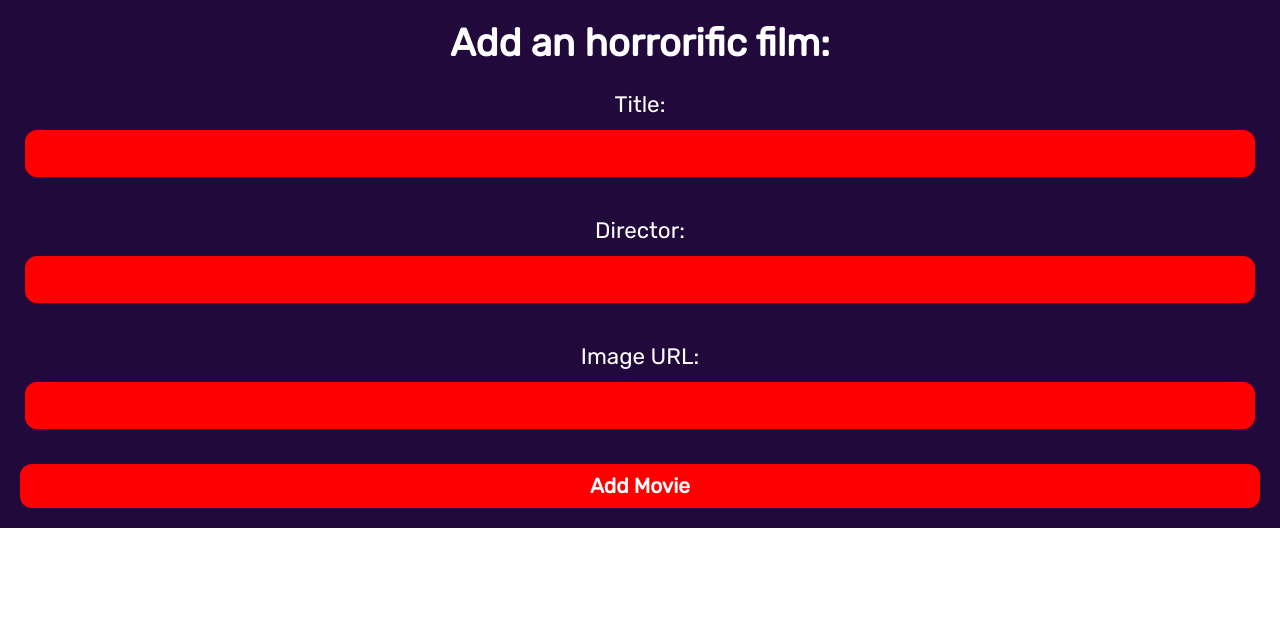
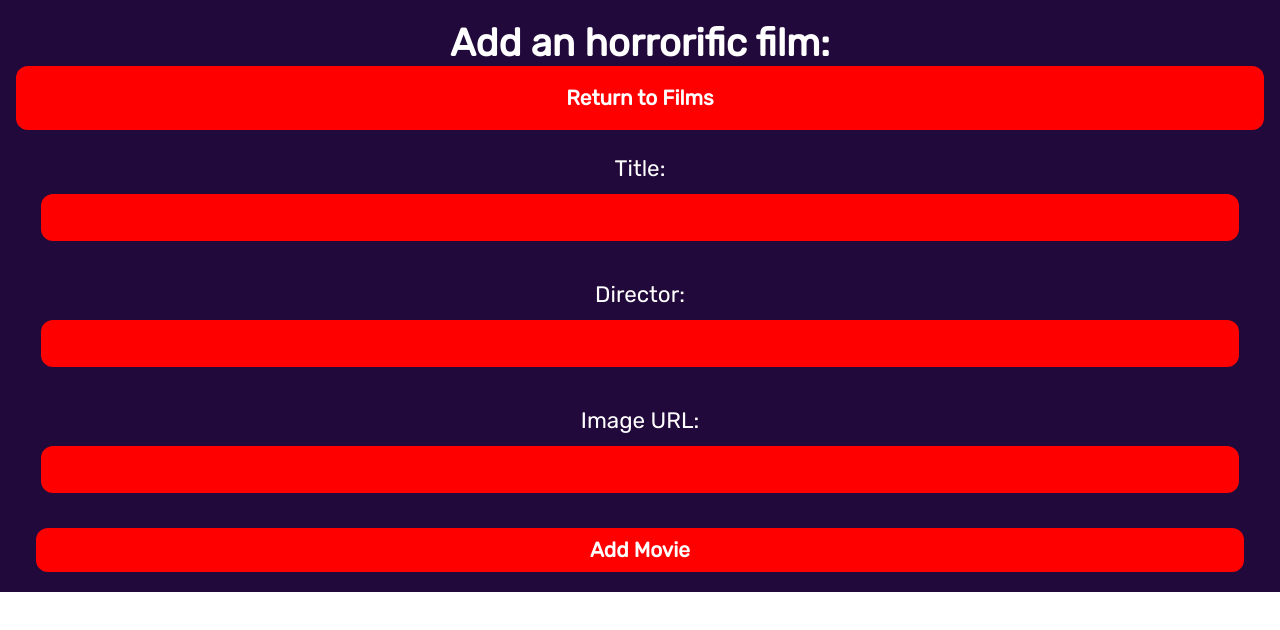
Before and after one commit to Horosh97/202309-w9ch1-Daniel-Andreu, a React (Vite) app: page /new in a window 1280 px wide. Shown: the top 630 px of the page. Built offline with nearby package versions, Linux system fonts and the light colour scheme; no server answers.

Commit message:
Add Navigation and fix styles of buttons

```diff
--- a/src/components/Button/Button.tsx
+++ b/src/components/Button/Button.tsx
@@ -4,14 +4,23 @@ interface ButtonProps {
   actionOnClick?: () => void;
   text: string;
   type: "button" | "submit";
+  className?: string;
 }
 
 const Button = ({
   type,
   text,
+  className,
   actionOnClick,
 }: ButtonProps): React.ReactElement => {
-  return <ButtonStyled type={type} onClick={actionOnClick} children={text} />;
+  return (
+    <ButtonStyled
+      className={className}
+      type={type}
+      onClick={actionOnClick}
+      children={text}
+    />
+  );
 };
 
 export default Button;
--- a/src/components/MovieCard/MovieCardStyled.ts
+++ b/src/components/MovieCard/MovieCardStyled.ts
@@ -2,7 +2,7 @@ import styled from "styled-components";
 
 const MovieCardStyled = styled.article`
   display: flex;
-  padding: 20px;
+  padding: 20px 0;
   flex-direction: column;
   justify-content: center;
   align-items: center;
--- a/src/pages/HomePage/HomePage.tsx
+++ b/src/pages/HomePage/HomePage.tsx
@@ -4,10 +4,13 @@ import { useAppDispatch } from "../../store/hooks";
 import useMoviesApi from "../../hooks/useMoviesApi";
 import { loadMoviesActionCreator } from "../../store/features/movies/moviesSlice";
 import HomePageStyled from "./HomePageStyled";
+import { useNavigate } from "react-router-dom";
+import Button from "../../components/Button/Button";
 
 const HomePage = (): React.ReactElement => {
   const dispatch = useAppDispatch();
   const { getMovies } = useMoviesApi();
+  const navigate = useNavigate();
 
   useEffect(() => {
     (async () => {
@@ -19,6 +22,12 @@ const HomePage = (): React.ReactElement => {
   return (
     <HomePageStyled className="home-page">
       <h1 className="home-page__title">Top 8 Horror Films</h1>
+      <Button
+        className="home-page__button"
+        text="Add Movie"
+        type="button"
+        actionOnClick={() => navigate("/new")}
+      />
       <main>
         <MoviesList />
       </main>
--- a/src/pages/HomePage/HomePageStyled.ts
+++ b/src/pages/HomePage/HomePageStyled.ts
@@ -5,6 +5,7 @@ const HomePageStyled = styled.div`
   flex-wrap: wrap;
   flex-direction: column;
   justify-content: center;
+  padding: 0 16px;
   background-color: ${({ theme }) => theme.colors.backgroundColor};
 
   .home-page {
@@ -14,6 +15,10 @@ const HomePageStyled = styled.div`
       font-size: 2.4rem;
       text-align: center;
     }
+
+    &__button {
+      padding: 20px;
+    }
   }
 `;
 export default HomePageStyled;
--- a/src/pages/NewMoviePage/NewMoviePage.tsx
+++ b/src/pages/NewMoviePage/NewMoviePage.tsx
@@ -5,6 +5,7 @@ import { MovieStructure } from "../../store/features/movies/types";
 import { addMovieActionCreator } from "../../store/features/movies/moviesSlice";
 import { useNavigate } from "react-router-dom";
 import useMoviesApi from "../../hooks/useMoviesApi";
+import Button from "../../components/Button/Button";
 
 const NewMoviePage = (): React.ReactElement => {
   const navigate = useNavigate();
@@ -24,6 +25,12 @@ const NewMoviePage = (): React.ReactElement => {
   return (
     <NewMoviePageStyled className="new-page">
       <h1 className="new-page__title">Add an horrorific film:</h1>
+      <Button
+        className="new-page__button"
+        text="Return to Films"
+        type="button"
+        actionOnClick={() => navigate("/films")}
+      />
       <main>
         <MovieForm actionOnSubmit={addMovieOnSubmit} />
       </main>
--- a/src/pages/NewMoviePage/NewMoviePageStyled.ts
+++ b/src/pages/NewMoviePage/NewMoviePageStyled.ts
@@ -5,6 +5,7 @@ const NewMoviePageStyled = styled.div`
   flex-wrap: wrap;
   flex-direction: column;
   justify-content: center;
+  padding: 0 16px;
   background-color: ${({ theme }) => theme.colors.backgroundColor};
   .new-page {
     &__title {
@@ -13,6 +14,10 @@ const NewMoviePageStyled = styled.div`
       font-size: 2.4rem;
       text-align: center;
     }
+
+    &__button {
+      padding: 20px;
+    }
   }
 `;
 export default NewMoviePageStyled;
```
